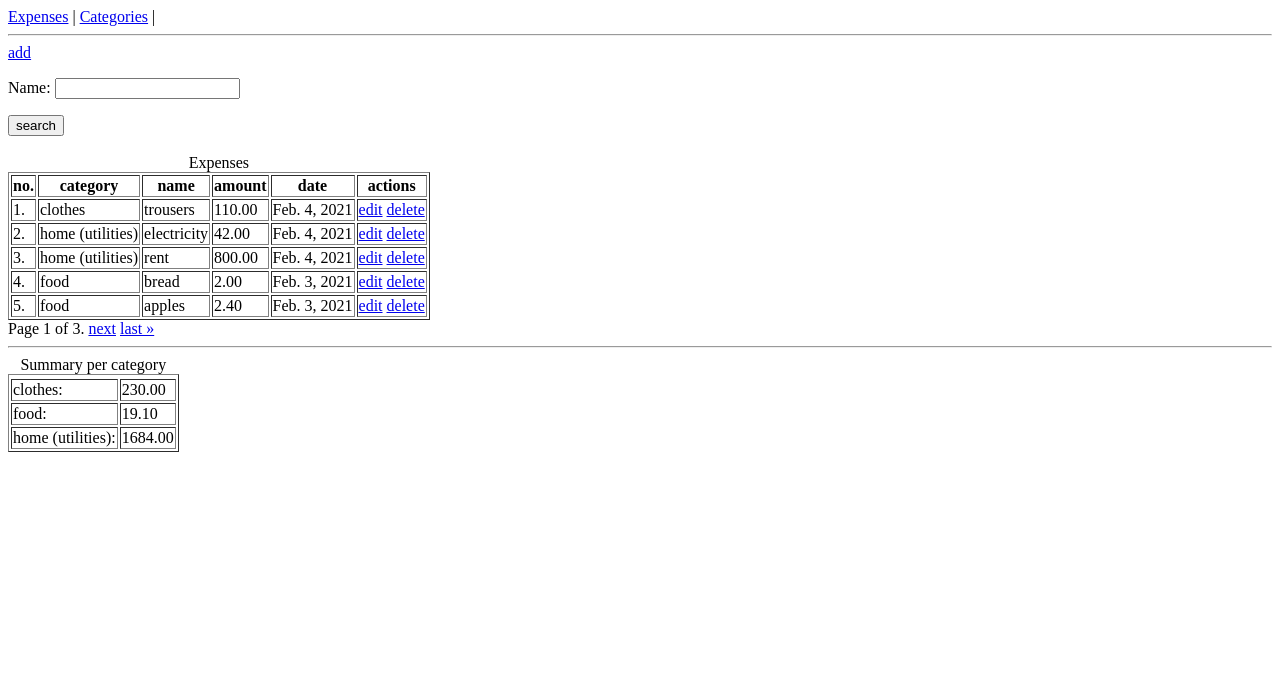
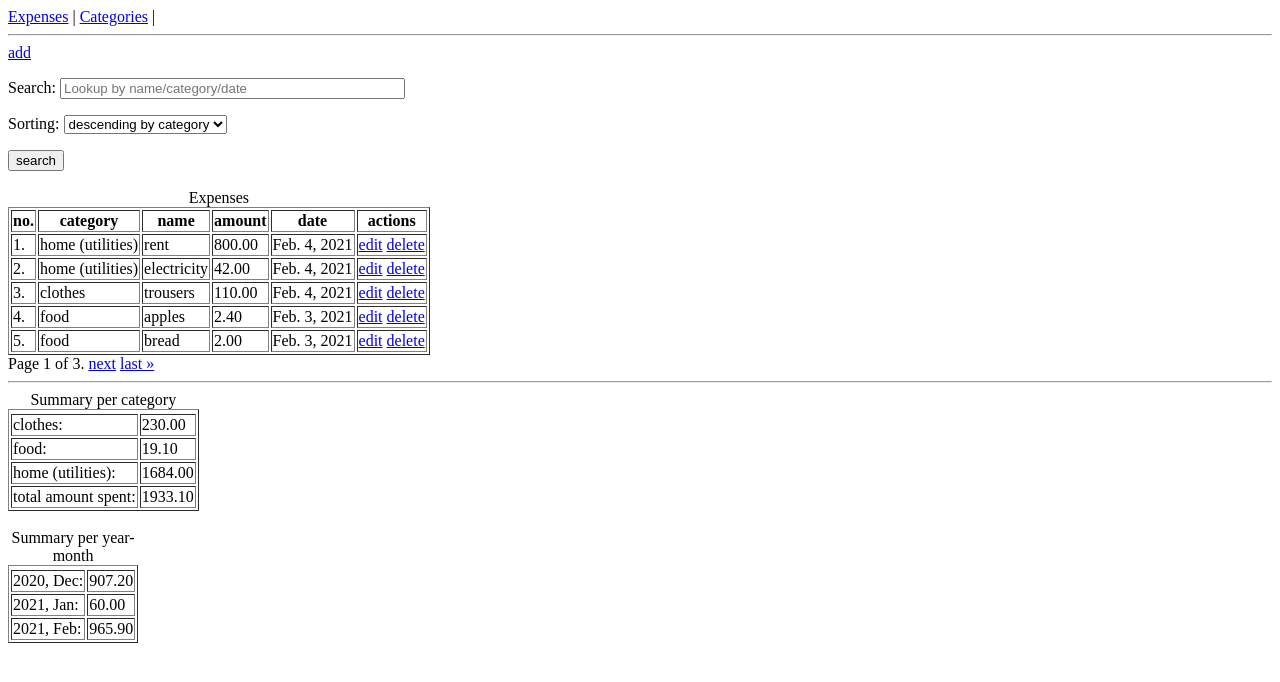
Before and after one commit to PyJacobito/parleto_task, a Django app: page /expenses/expense/list/ in a window 1280 px wide. Shown: the top 682 px of the page. Run offline with Django 4.2, Linux system fonts and the light colour scheme; data comes from the database, SQL or seed files in the repository.

Commit message:
Jakub sobel (#1)
* Addition of the missing files

* 1st commit

* 2nd_commit

* 3rd_commit

```diff
--- a/expenses/forms.py
+++ b/expenses/forms.py
@@ -1,12 +1,20 @@
 from django import forms
-from .models import Expense
 
 
-class ExpenseSearchForm(forms.ModelForm):
-    class Meta:
-        model = Expense
-        fields = ('name',)
+class ExpenseSearchForm(forms.Form):
+
+    sorting_choices = (("1", "descending by category"),
+                       ("2", "ascending by category"),
+                       ("3", "descending by date"),
+                       ("4", "ascending by date")
+                       )
+
+    query = forms.CharField(label="Search",
+                            required=False,
+                            widget=forms.TextInput(attrs={'placeholder': 'Lookup by name/category/date', 'size': '40'})
+                            )
+
+    sorting = forms.ChoiceField(required=False, choices=sorting_choices)
 
     def __init__(self, *args, **kwargs):
         super().__init__(*args, **kwargs)
-        self.fields['name'].required = False
--- a/expenses/models.py
+++ b/expenses/models.py
@@ -14,7 +14,7 @@ class Category(models.Model):
 
 class Expense(models.Model):
     class Meta:
-        ordering = ('-date', '-pk')
+        ordering = ('-date', 'pk')
 
     category = models.ForeignKey(Category, models.PROTECT, null=True, blank=True)
 
--- a/expenses/reports.py
+++ b/expenses/reports.py
@@ -1,7 +1,7 @@
 from collections import OrderedDict
 
-from django.db.models import Sum, Value
-from django.db.models.functions import Coalesce
+from django.db.models import Sum, Value, Count
+from django.db.models.functions import Coalesce, TruncMonth
 
 
 def summary_per_category(queryset):
@@ -13,3 +13,24 @@ def summary_per_category(queryset):
         .annotate(s=Sum('amount'))
         .values_list('category_name', 's')
     ))
+
+
+def summary_per_year_month(queryset):
+    return OrderedDict(sorted(
+        queryset
+        .annotate(month=TruncMonth("date"))
+        .order_by('month')
+        .values('month')
+        .annotate(s=Sum('amount'))
+        .values_list('month', 's')
+    ))
+
+
+def total_items(queryset):
+    return OrderedDict(sorted(
+        queryset
+        .order_by('category')
+        .values('category')
+        .annotate(cat_name=Count('category__name'))
+        .values_list('category__name', 'cat_name')
+    ))
--- a/expenses/templates/expenses/category_list.html
+++ b/expenses/templates/expenses/category_list.html
@@ -1,4 +1,5 @@
 {% extends "base.html" %}
+{% load dict_val %}
 
 {% block content %}
 <a href="{% url 'expenses:category-create' %}">add</a>
@@ -7,6 +8,7 @@
 	<thead>
 		<tr>
 			<th>name</th>
+			<th>total items</th>
 			<th>actions</th>
 		</tr>
 	</thead>
@@ -17,6 +19,10 @@
 					{{obj.name}}
 				</td>
 				<td>
+					{{extra|dict_val:obj.name}}
+				</td>
+				<td>
+					<a href="{% url 'expenses:category-edit' obj.id %}">edit</a>
 					<a href="{% url 'expenses:category-delete' obj.id %}">delete</a>
 				</td>
 			</tr>
--- a/expenses/templates/expenses/expense_list.html
+++ b/expenses/templates/expenses/expense_list.html
@@ -6,7 +6,7 @@
 
 <form method="get" action="">
   {{form.as_p}}
-  <button type="submit">search</button>
+  	<button type="submit">search</button>
 </form>
 <br>
 <table border="1">
@@ -54,6 +54,22 @@
 		<td>{{total|floatformat:2}}</td>
 	</tr>
 	{% endfor %}
+	<tr>
+		<td>total amount spent:</td>
+		<td>{{total_amount_spent|floatformat:2}}</td>
+	</tr>
+  </tr>
+</table>
+<br>
+<table border="1">
+  <caption>Summary per year-month</caption>
+  <tr>
+    {% for date, total in summary_per_year_month.items %}
+	<tr>
+		<td>{{date|date:"Y, M"}}:</td>
+		<td>{{total|floatformat:2}}</td>
+	</tr>
+	{% endfor %}
   </tr>
 </table>
 {% endblock %}
--- /dev/null
+++ b/expenses/templatetags/dict_val.py
@@ -0,0 +1,6 @@
+from django import template
+register = template.Library()
+
+@register.filter
+def dict_val(dict_var, key):
+    return dict_var[key]
--- a/expenses/urls.py
+++ b/expenses/urls.py
@@ -43,11 +43,19 @@ urlpatterns = [
             template_name='generic_update.html'
          ),
          name='category-create'),
+    path('category/<int:pk>/edit/',
+         UpdateView.as_view(
+            model=Category,
+            fields='__all__',
+            success_url=reverse_lazy('expenses:category-list'),
+            template_name='generic_update.html'
+         ),
+         name='category-edit'),
     path('category/<int:pk>/delete/',
          DeleteView.as_view(
-            model=Category,
-            success_url=reverse_lazy('expenses:category-list'),
-            template_name='generic_delete.html'
+             model=Category,
+             success_url=reverse_lazy('expenses:category-list'),
+             template_name='generic_delete.html'
          ),
          name='category-delete'),
 ]
--- a/expenses/views.py
+++ b/expenses/views.py
@@ -1,29 +1,85 @@
 from django.views.generic.list import ListView
+from django.db.models import Q
 
 from .forms import ExpenseSearchForm
 from .models import Expense, Category
-from .reports import summary_per_category
+from .reports import summary_per_category, summary_per_year_month, total_items
+from .functions import get_date_str, get_date_list, get_all_tokens
 
 
 class ExpenseListView(ListView):
     model = Expense
     paginate_by = 5
 
-    def get_context_data(self, *, object_list=None, **kwargs):
+
+    def get_context_data(self, *, object_list=None, ordering=None, **kwargs):
         queryset = object_list if object_list is not None else self.object_list
 
         form = ExpenseSearchForm(self.request.GET)
         if form.is_valid():
-            name = form.cleaned_data.get('name', '').strip()
-            if name:
-                queryset = queryset.filter(name__icontains=name)
+            query = form.cleaned_data.get('query', '').strip()
+
+            if query:
+                if get_date_str(query):
+                    date_list = get_date_list(query)
+
+                    if len(date_list) == 2:
+                        queryset = queryset.filter(Q(date__range=[str(item) for item in date_list]))
+
+                    elif len(date_list) == 1:
+                        if query[0] == "-":
+                            queryset = queryset.filter(Q(date__lte=date_list[0]))
+
+                        elif query[-1] == "-":
+                            queryset = queryset.filter(Q(date__gte=date_list[0]))
+
+                else:
+                    query_list = get_all_tokens(query)
+
+                    if len(query_list) > 1:
+                        queryset = queryset.filter(Q(name__in=query_list) | Q(category__name__in=query_list))
+
+                    else:
+                        queryset = queryset.filter(
+                            Q(name__icontains=query_list[0]) | Q(category__name__iexact=query_list[0])
+                        )
 
         return super().get_context_data(
             form=form,
             object_list=queryset,
             summary_per_category=summary_per_category(queryset),
+            total_amount_spent=sum(summary_per_category(queryset).values()),
+            summary_per_year_month=summary_per_year_month(queryset),
+            total_items=total_items(queryset),
             **kwargs)
+
+    def get_ordering(self):
+        order = self.ordering
+        form = ExpenseSearchForm(self.request.GET)
+
+        if form.is_valid():
+            sorting_token = form.cleaned_data.get('sorting', '').strip()
+
+            if sorting_token == "1":
+                order = ('-category', 'pk')
+
+            elif sorting_token == "2":
+                order = ('category', 'pk')
+
+            elif sorting_token == "3":
+                order = ('-date', 'pk')
+
+            elif sorting_token == "4":
+                order = ('date', 'pk')
+
+        return order
+
 
 class CategoryListView(ListView):
     model = Category
     paginate_by = 5
+
+    def get_context_data(self, **kwargs):
+        context = super().get_context_data(**kwargs)
+        context["extra"] = total_items(Expense.objects)
+        return context
```
Also changed, not shown: expenses/functions.py (added, +25 -0 lines), expenses/templatetags/__init__.py (added). Lines whose indentation alone changed are shown as unchanged.
